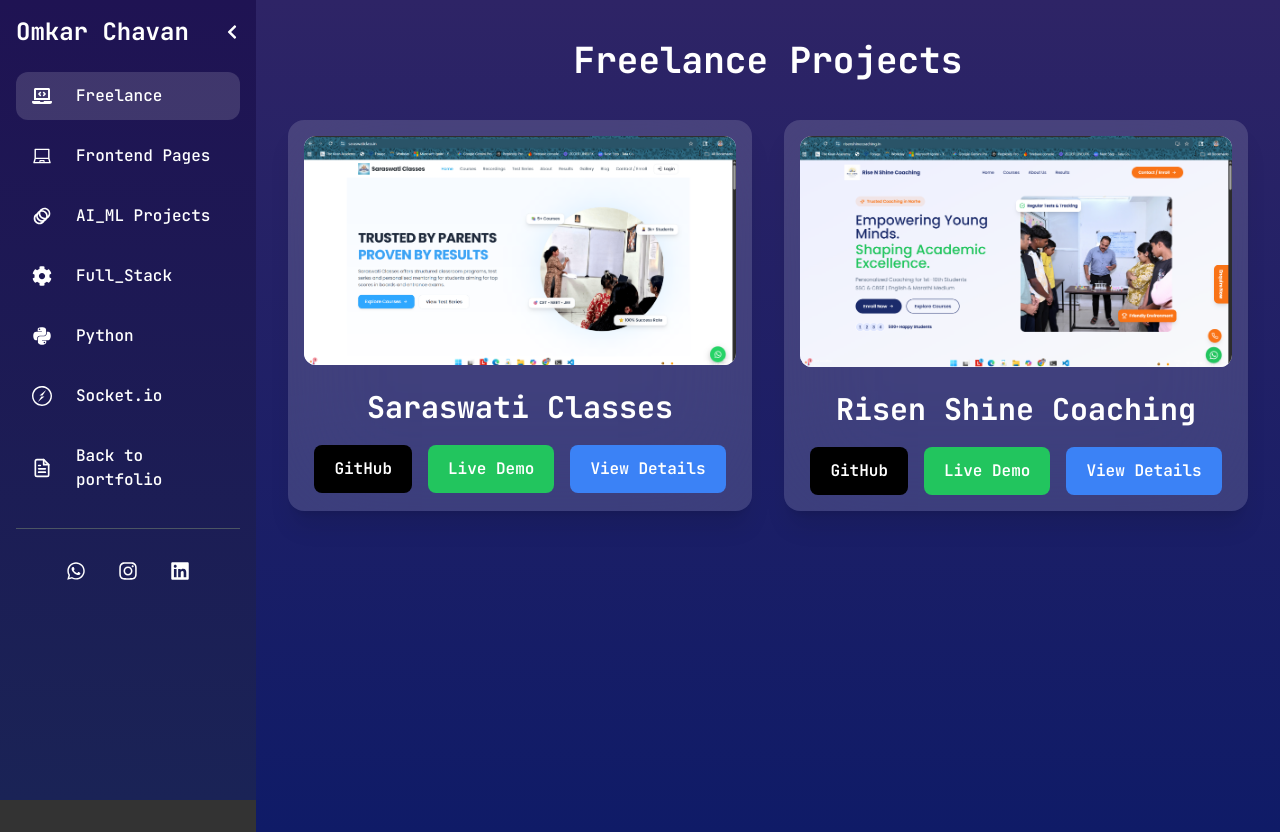
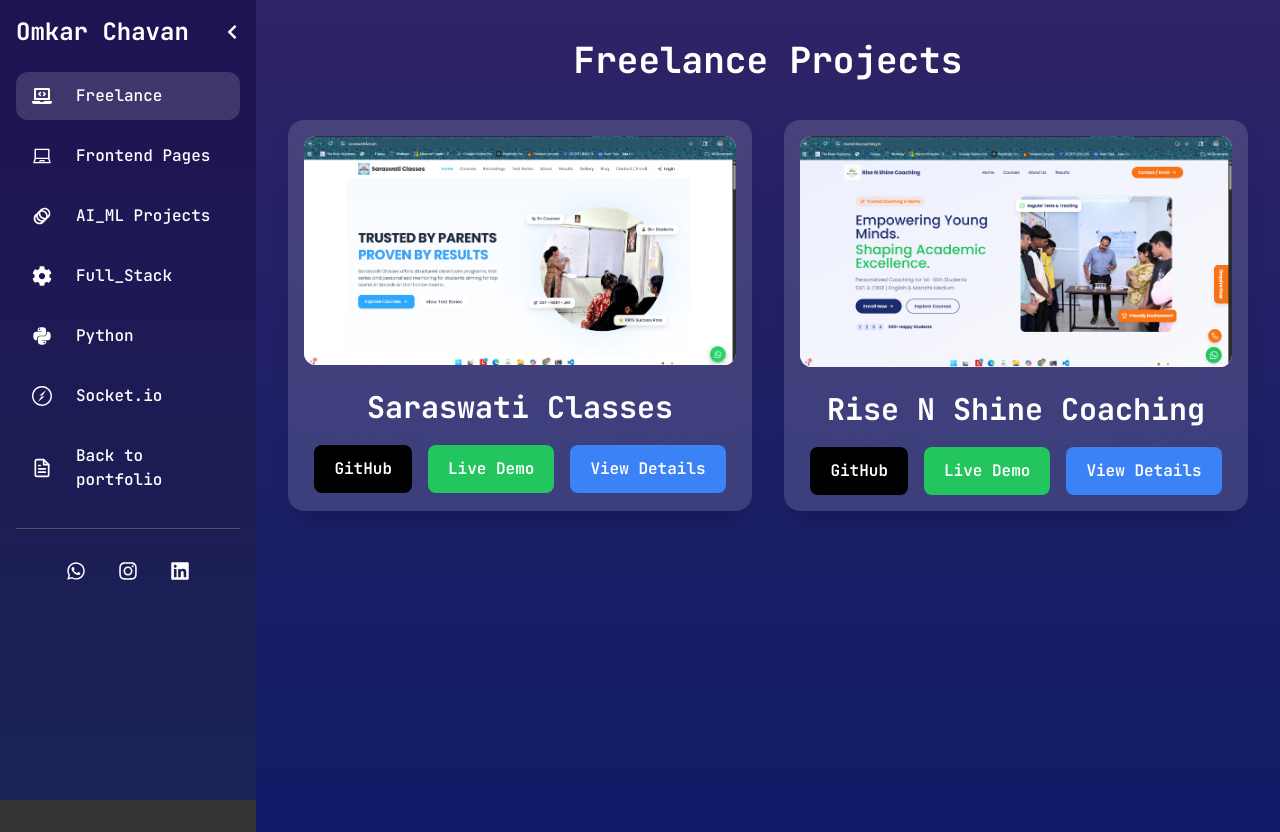
Before and after one commit to Omkar-XD/Portfolio-Gallery, a React (Vite) app: page / in a window 1280 px wide. Built offline with nearby package versions, Linux system fonts and the light colour scheme.

Commit message:
Updated portfolio projects and translations

```diff
--- a/src/components/FreeLance.jsx
+++ b/src/components/FreeLance.jsx
@@ -24,7 +24,7 @@
 
   {
     id: 2,
-    title: "Risen Shine Coaching",
+    title: "Rise N Shine Coaching",
     imageUrl: risenshine,
 
     // LIVE WEBSITE
```
